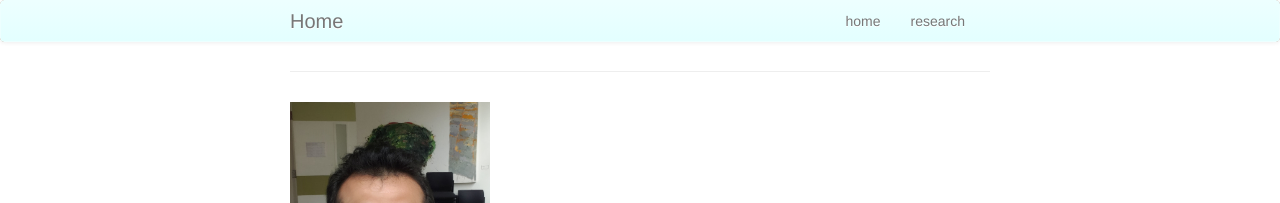
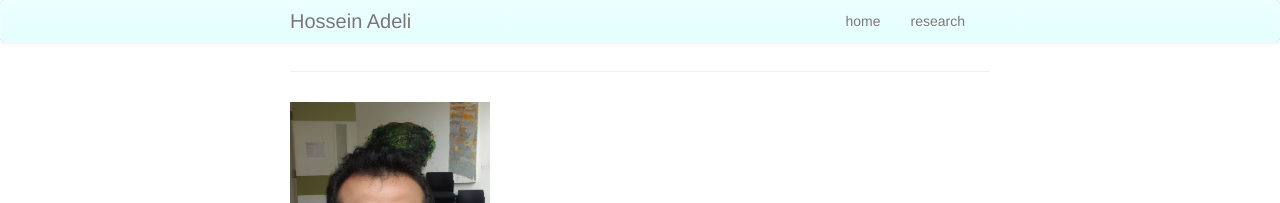
Before and after one commit to Hosseinadeli/hosseinadeli.github.io, a Jekyll site: the page built from index.md, in a window 1280 px wide. Shown: the top 203 px of the page. Built offline with Jekyll 4.4.1, drawn with Linux system fonts in a browser that asks for light colours; our own code applies the rules of GitHub Pages for plain Markdown files.

Commit message:
Update _config.yml

```diff
--- a/_config.yml
+++ b/_config.yml
@@ -8,7 +8,7 @@ highlighter: rouge
 # Themes are encouraged to use these universal variables
 # so be sure to set them if your theme uses them.
 #
-title : Home
+title : Hossein Adeli
 author :
   name : Hossein Adeli
   email : hossein.adelijelodar@stonybrook.edu
```
